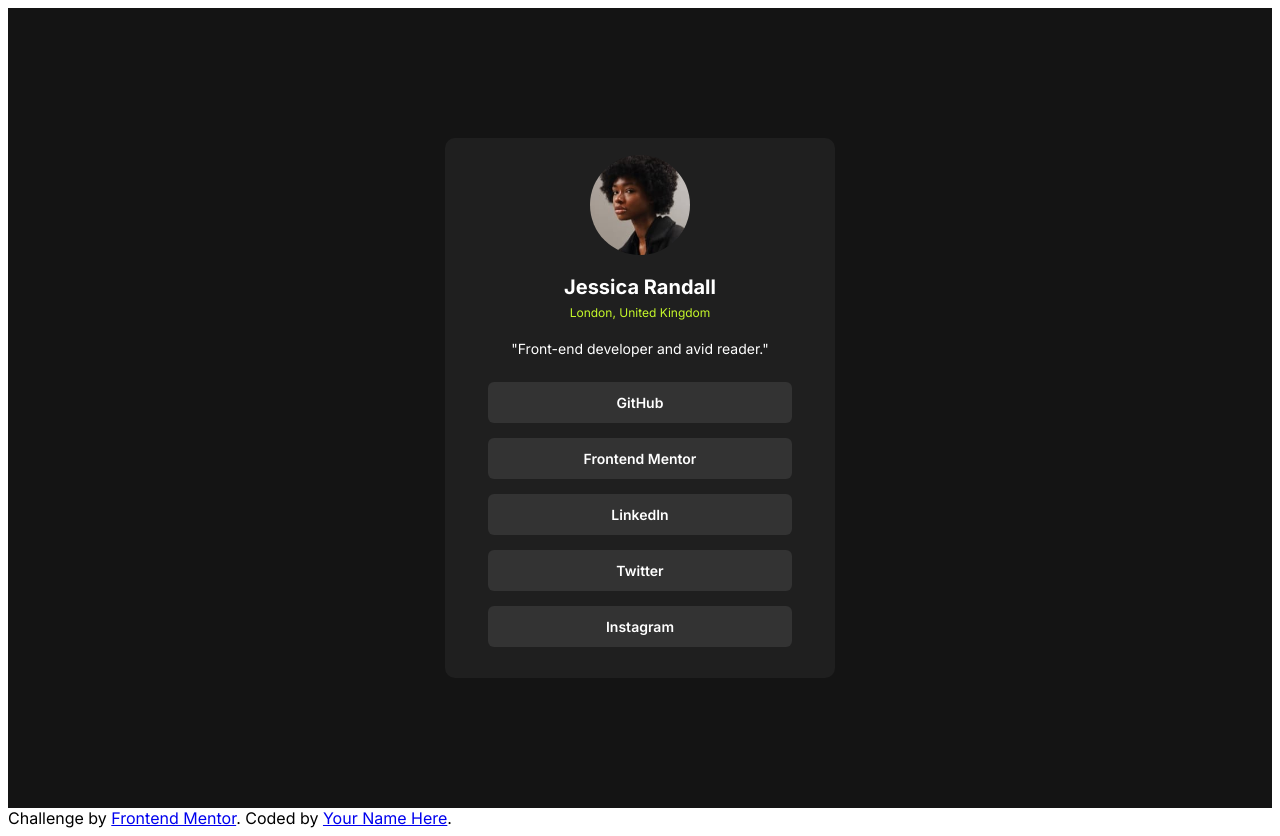
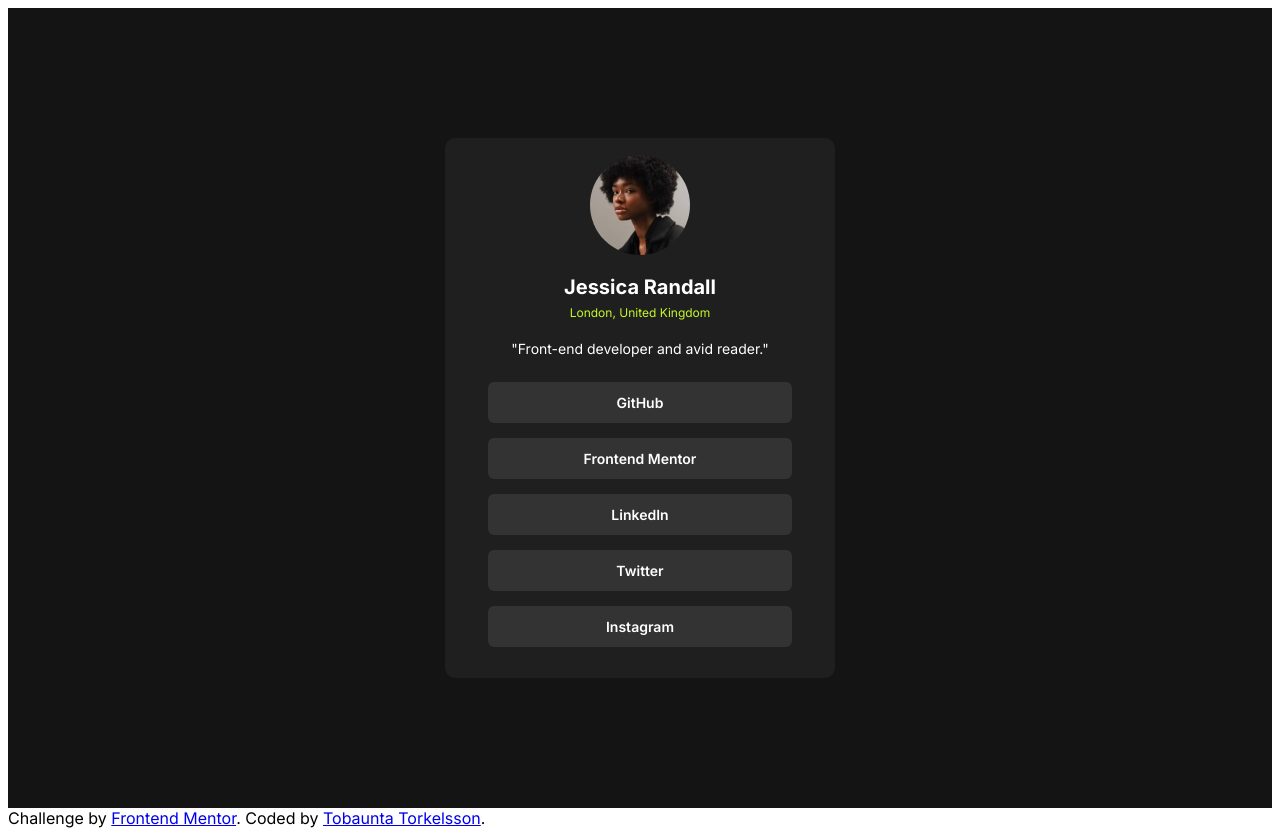
Before and after one commit to Tobaunta/social-links-profile, a plain HTML site: page index.html in a window 1280 px wide. Drawn offline with Linux system fonts and the light colour scheme.

Commit message:
Update index.html

```diff
--- a/index.html
+++ b/index.html
@@ -40,7 +40,8 @@
       Challenge by
       <a href="https://www.frontendmentor.io?ref=challenge" target="_blank"
         >Frontend Mentor</a
-      >. Coded by <a href="#">Your Name Here</a>.
+      >. Coded by
+      <a href="https://tobaunta.torkelsson.online">Tobaunta Torkelsson</a>.
     </div>
   </body>
 </html>
```
